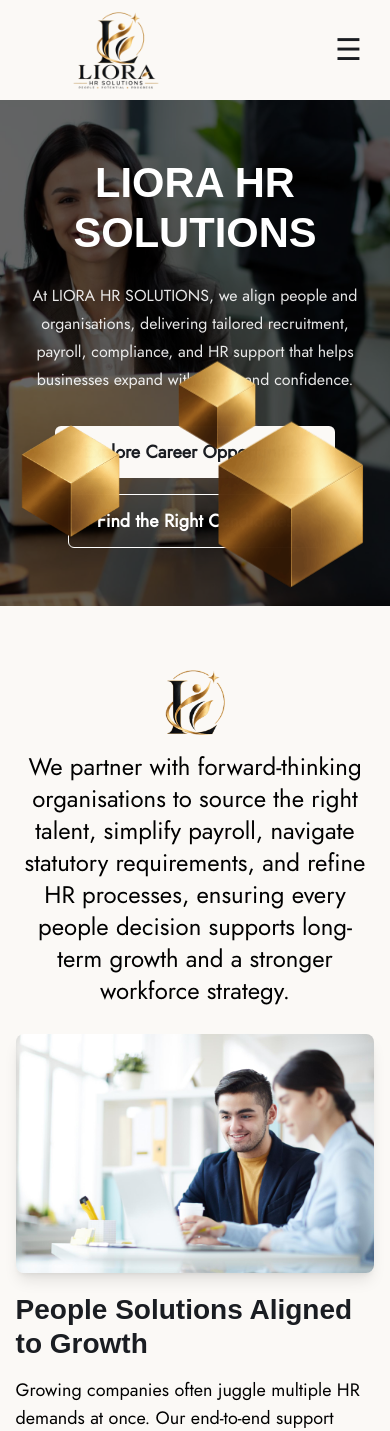
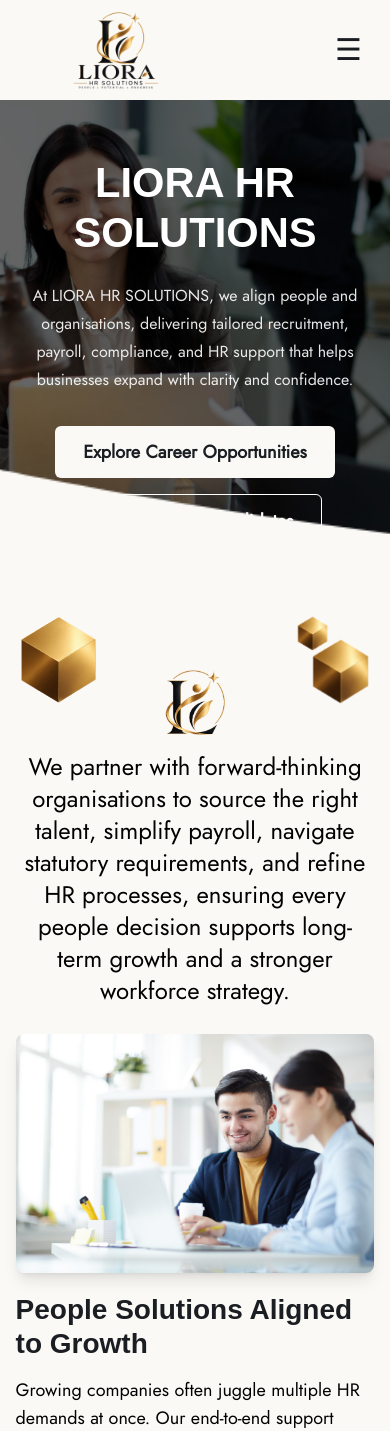
Before and after one commit to ramumaheshwaram/LIOR-HR-SOLUTIONS, a React (Vite) app: page / in a window 390 px wide. Shown: the top 1431 px of the page. Built offline with nearby package versions, Linux system fonts and the light colour scheme; a web font is replaced by a local one.

Commit message:
responsive set

```diff
--- a/src/styles/Home.css
+++ b/src/styles/Home.css
@@ -125,7 +125,7 @@
   }
 }
 .text-img {
-  position: relative !important;
+  position: relative;
   z-index: 1;
 }
 
@@ -139,7 +139,7 @@
   background-image: url("/images/wq.png");
   background-repeat: no-repeat;
   z-index: -1;
-  background-position: right top !important;
+  background-position: right top;
   background-size: 40%;
   opacity: 0.5;
 }
@@ -154,13 +154,19 @@
   background-image: url("/images/qwqw+.png");
   background-repeat: no-repeat;
   z-index: -1;
-  background-position: left bottom !important;
+  background-position: left bottom;
   background-size: 40%;
   opacity: 0.5;
 }
 
 @media (max-width: 767px) {
-  .hero-img:before {
-    display: none;
+  .intro-img:before {
+    height: 20%;
+    top: 0;
+    left: 5%;
+  }
+  .intro-img::after {
+    height: 23%;
+    top: 0;
   }
 }
```
